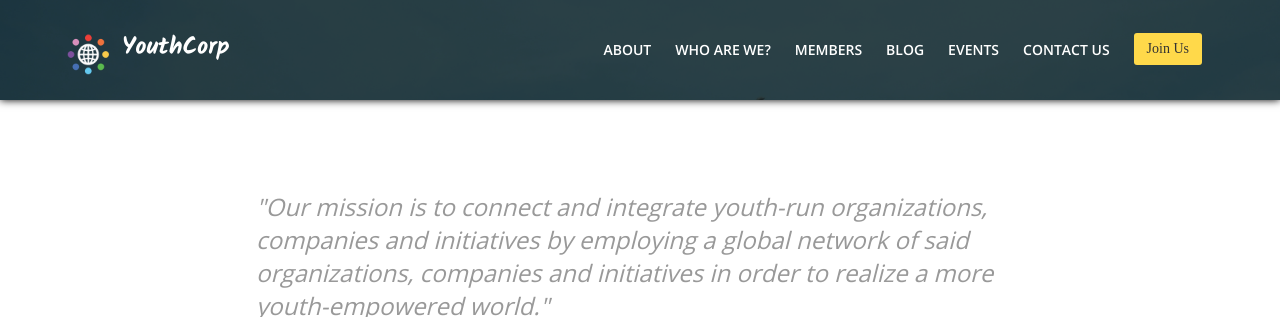
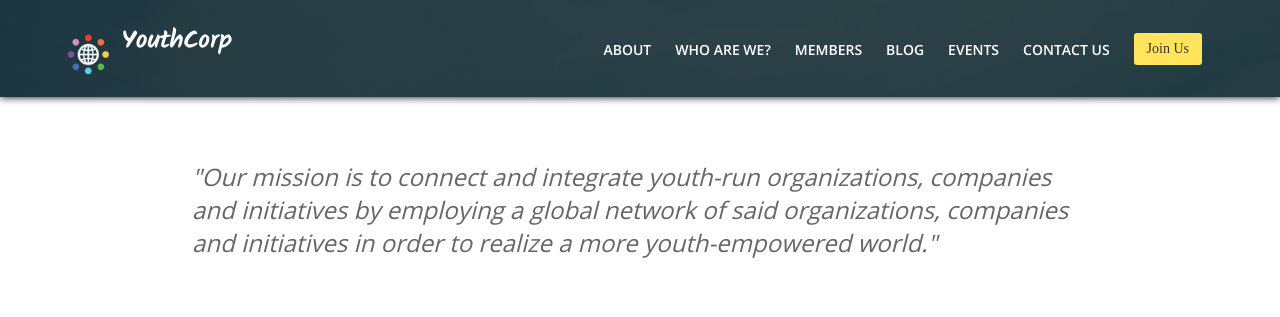
Before and after one commit to nrubin999/TYC, a PHP site: page /about.php in a window 1280 px wide. Shown: the top 317 px of the page. Run offline with PHP 8.4, Linux system fonts and the light colour scheme; some web fonts are replaced.

Commit message:
Various fixes/additions

```diff
--- a/about.php
+++ b/about.php
@@ -2,7 +2,8 @@
 <html>
 <head>
 <meta charset="UTF-8">
-<title>About | YC</title>
+<meta name="description" content="We're creating a global network of youth-run organizations. Join us and submit your initiative, company, project, or nonprofit today.">
+<title>About | YouthCorp</title>
 <link type="text/css" rel="stylesheet" href="styles/styles.css">
 <link type="text/css" rel="stylesheet" href="styles/animations.css">
 <script src="scripts/script.js"></script>
@@ -11,17 +12,20 @@
 <body>
 <?php include_once("analyticstracking.php") ?>
 <?php include 'nav.php' ?>
-<div style="width:100%;height:160px"></div>
+<div style="width:100%;height:100px"></div>
+
 <div id="mission"><em>
-"Our mission is to connect and integrate youth-run organizations, companies and initiatives by employing a global network of said organizations, companies and initiatives in order to realize a more <br>youth-empowered world."</em>
+"Our mission is to connect and integrate youth-run organizations, companies and initiatives by employing a global network of said organizations, companies and initiatives in order to realize a more youth-empowered world."</em>
 </em></div>
-<iframe width='80%' height='350px' frameBorder='0' src='https://a.tiles.mapbox.com/v4/nickrubin.k42llhmp/attribution,zoompan,geocoder,share.html?access_token=pk.eyJ1Ijoibmlja3J1YmluIiwiYSI6InduWTU3MTQifQ.-uvHxAZUG7-SUUdAUewHCA'></iframe>
+<iframe width='100%' height='250px' style="display:block;margin:0px auto;" frameBorder='0' src='https://a.tiles.mapbox.com/v4/nickrubin.k42llhmp/attribution,zoompan,geocoder,share.html?access_token=pk.eyJ1Ijoibmlja3J1YmluIiwiYSI6InduWTU3MTQifQ.-uvHxAZUG7-SUUdAUewHCA'></iframe>
 <div id="missionbelow">
 <!--The YouthCorp is a global network of youth-run companies, initiatives, nonprofits and organizations seeking to amalgamate and mobilise the resources, innovations and outreach of its members to empower the youth and nurture young entrepreneurs on an international scale.<br><br>
 It's simple. Any and every youth-run company, initiative, nonprofit, and organization is invited to join us. -->
-Lorem ipsum dolor sit amet, consectetur adipiscing elit. Mauris sit amet metus vel libero consequat bibendum ut eu nisi. Fusce a turpis vitae dui congue malesuada nec ac erat. Nunc quis sapien convallis, vulputate purus eget, gravida nunc. Mauris non commodo enim, nec molestie augue. Quisque vel libero vitae lectus commodo ultrices a in urna. Aliquam sollicitudin sem non finibus iaculis. Duis eu accumsan libero. Mauris eu elit lobortis, interdum lectus eget, faucibus nisl. Maecenas aliquam consectetur neque et rutrum. Praesent consectetur augue a massa venenatis, quis placerat nunc imperdiet. Nullam tortor lacus, facilisis quis efficitur ut, sodales a urna. Ut in massa sagittis, tristique nisl pellentesque, sodales turpis. Pellentesque lobortis semper tellus non posuere. Aliquam nec nulla vel mauris placerat feugiat. Phasellus sagittis augue non risus vestibulum faucibus. Phasellus eget porta risus.<br><br>
-Pellentesque arcu augue, tincidunt id semper vitae, pharetra quis felis. Maecenas eget placerat ipsum, sit amet auctor metus. Nunc quis leo consequat, pharetra dui ut, semper nisl. Quisque pulvinar pellentesque velit eget rhoncus. Interdum et malesuada fames ac ante ipsum primis in faucibus. Nam vestibulum eros et nisl vestibulum gravida. Maecenas fermentum nibh eu enim sagittis convallis.<br><br>
-Aliquam ipsum quam, porttitor vitae luctus non, dictum id lacus. Ut a semper dui. Quisque id dolor at lorem tincidunt ultrices. Ut libero lacus, lacinia pulvinar placerat quis, convallis non quam. Vivamus quis sodales justo. Ut tempor nulla ut consectetur porttitor. Mauris ac iaculis nibh, quis aliquet tellus. Ut nec neque ex. Nunc nisl neque, pulvinar eleifend blandit ut, pharetra a tortor. Praesent condimentum mauris sed euismod imperdiet. Nullam quis laoreet velit. Sed in elit tempor, rhoncus nunc ornare, rhoncus lacus.
+The YouthCorp is a global network of youth-run companies, initiatives, nonprofits and organizations seeking to amalgamate and mobilize the resources, innovations and outreach of its members to empower the youth and nurture young entrepreneurs on an international scale.
+<br><br>
+We focus on one global issue annually and organize our collective resources to fight that issue. We seek to build a better and more connected world through conferences, calls, and global movements. We connect through a variety of platforms and encourage youth from all nations to work together to build a better world.
+<br><br>
+Our key founders met at the the educational summer program, Yale Young Global Scholars. Inspired by the focus on global changemaking, they were sought to build a network similar to the international youth leaders at the program and started Youth Corp.
 </div>
 <?php include 'footer.php' ?>
 </body>
--- a/blog.php
+++ b/blog.php
@@ -2,7 +2,8 @@
 <html>
 <head>
 <meta charset="UTF-8">
-<title>Blog | YC</title>
+<title>Blog | YouthCorp</title>
+<meta name="description" content="We're creating a global network of youth-run organizations. Join us and submit your initiative, company, project, or nonprofit today.">
 <link type="text/css" rel="stylesheet" href="styles/styles.css">
 <link type="text/css" rel="stylesheet" href="styles/animations.css">
 <script src="scripts/script.js"></script>
--- a/contact.php
+++ b/contact.php
@@ -2,7 +2,8 @@
 <html>
 <head>
 <meta charset="UTF-8">
-<title>Contact | YC</title>
+<meta name="description" content="We're creating a global network of youth-run organizations. Join us and submit your initiative, company, project, or nonprofit today.">
+<title>Contact | YouthCorp</title>
 <link type="text/css" rel="stylesheet" href="styles/styles.css">
 <link type="text/css" rel="stylesheet" href="styles/animations.css">
 <script src="scripts/script.js"></script>
--- a/events.php
+++ b/events.php
@@ -2,7 +2,8 @@
 <html>
 <head>
 <meta charset="UTF-8">
-<title>Events | YC</title>
+<meta name="description" content="We're creating a global network of youth-run organizations. Join us and submit your initiative, company, project, or nonprofit today.">
+<title>Events | YouthCorp</title>
 <link type="text/css" rel="stylesheet" href="styles/styles.css">
 <link type="text/css" rel="stylesheet" href="styles/animations.css">
 <script src="scripts/script.js"></script>
--- a/fonts/_notes/dwsync.xml
+++ b/fonts/_notes/dwsync.xml
@@ -13,7 +13,7 @@
 <file name="Courgette-Regular.ttf" server="nicholasrub.in/public_html/tyc/" local="3497446390" remote="3497457180" Dst="-1" />
 <file name="PermanentMarker.ttf" server="nicholasrub.in/public_html/tyc/" local="3497446390" remote="3497457180" Dst="-1" />
 <file name="FloodStd.otf" server="nicholasrub.in/public_html/tyc/" local="3497468916" remote="3497479860" Dst="-1" />
-<file name="Kalam-Bold.ttf" server="nicholasrub.in/public_html/tyc/" local="3497470886" remote="3497482320" Dst="-1" />
+<file name="Kalam-Bold.ttf" server="nicholasrub.in/public_html/tyc/" local="3487766516" remote="3498162240" Dst="-1" />
 <file name="Kalam-Light.ttf" server="nicholasrub.in/public_html/tyc/" local="3497470886" remote="3497482320" Dst="-1" />
 <file name="Kalam-Regular.ttf" server="nicholasrub.in/public_html/tyc/" local="3497470886" remote="3497482320" Dst="-1" />
 </dwsync>
--- a/footer.php
+++ b/footer.php
@@ -22,7 +22,7 @@
         <td><a href="about.php">Our Mission</a></td>
     </tr>
     <tr>
-    	<td>Press</td>
+    	<td style="cursor:auto!important">Press</td>
         <td onClick="showLogin('mainlogin','darkenthree');">Get Involved</td>
     </tr>
     <tr>
--- a/members.php
+++ b/members.php
@@ -2,6 +2,7 @@
 <html>
 <head>
 <meta charset="UTF-8">
+<meta name="description" content="We're creating a global network of youth-run organizations. Join us and submit your initiative, company, project, or nonprofit today.">
 <title>Members | YC</title>
 <link type="text/css" rel="stylesheet" href="styles/styles.css">
 <link type="text/css" rel="stylesheet" href="styles/animations.css">
--- a/styles/_notes/dwsync.xml
+++ b/styles/_notes/dwsync.xml
@@ -1,5 +1,5 @@
 <?xml version="1.0" encoding="utf-8" ?>
 <dwsync>
 <file name="animations.css" server="nicholasrub.in/public_html/tyc/" local="3462590232" remote="3496855560" Dst="-1" />
-<file name="styles.css" server="nicholasrub.in/public_html/tyc/" local="3498095155" remote="3498109500" Dst="-1" />
+<file name="styles.css" server="nicholasrub.in/public_html/tyc/" local="3498170590" remote="3498184980" Dst="-1" />
 </dwsync>
--- a/styles/styles.css
+++ b/styles/styles.css
@@ -4,6 +4,11 @@
 p {
 	margin:0px;
 	padding:0px;
+}
+
+a {
+  color: inherit;
+  text-decoration: inherit;
 }
 
 #footer a {
@@ -36,6 +41,8 @@ p {
    #logoname {
 	   text-align:center!important;
 	   float:none!important;
+	   margin-top:0px!important;
+	   padding-top:0px!important;
    }
    #logo {
 	   width:64px!important;
@@ -45,6 +52,8 @@ p {
 	   margin-right:auto!important;
 	   float:none!important;
 	   padding-top:0px!important;
+	   padding-bottom:0px!important;
+	   margin-bottom:0px!important;
    }
    #top {
 	   padding-top:20px!important;
@@ -93,6 +102,7 @@ body {
 @font-face {
 	font-family:marker;
 	src:url(../fonts/Kalam-Bold.ttf);
+	font-weight:bold;
 }
 
 @font-face {
@@ -110,7 +120,7 @@ body {
 
 #singlenav {
 	width: 100%;
-	height: 100px;
+	height: auto;
 	background-image:url(../images/background.png);
 	background-size:cover;
 	position:fixed;
@@ -128,7 +138,7 @@ body {
 #logoname {
 	font-family:marker;
 	color:white;
-	font-size:24px;
+	font-size:26px;
 	margin:28px 0px 0px 0px;
 	padding:0px;
 	float:left;
@@ -173,7 +183,7 @@ div ul li:hover {
 }
 
 #joinus {
-	background-color:#FFD94A;
+	background-color:#ffe45c;
 	padding:8px 13px 8px 13px;
 	font-family:opensans-bold!important;
 	border-radius:3px;
@@ -217,7 +227,7 @@ div ul li:hover {
 
 #yellow {
 	height:45px;
-	background-color:#FFD94A;
+	background-color:#ffe45c;
 	padding:37px;
 }
 
@@ -335,7 +345,7 @@ div ul li:hover {
 #events {
 	height:440px;
 	padding-top:30px;
-	background-color:#FFD94A;
+	background-color:#ffe45c;
 }
 
 #eventtitle {
@@ -621,7 +631,7 @@ div ul li:hover {
 	height:40px;
 	border-radius:2px;
 	width:440px;
-	background-color:#FFD94A;
+	background-color:#ffe45c;
 	display:inline-block;
 	margin:-50px 13% 0px 0px;
 	text-align:center;
@@ -729,7 +739,7 @@ div ul li:hover {
 }
 
 .activeheadshot {
-	border:4px solid #FFD94A !important;
+	border:4px solid #ffe45c !important;
 	height:217px!important;
 	width:192px!important;
 	transition:ease all .1s !important;
@@ -768,14 +778,14 @@ div ul li:hover {
 }
 
 #mission {
-	width:60%;
+	width:70%;
 	height:100px;
 	/*background-image:url(../images/holi.png);*/
 	display:block;
 	background-size:contain;
 	margin:0px auto;
-	padding:30px 60px 60px 60px;
-	color:#999999;
+	padding:60px 60px 60px 60px;
+	color:#666666;
 	font-family:opensans-regular;
 	font-size:24px;
 	border-radius:4px;
@@ -847,7 +857,7 @@ div ul li:hover {
 	height:45px;
 	margin-left:10%;
 	display:block;
-	background-color:#FFD94A;
+	background-color:#ffe45c;
 	border:0px;
 	color:#2f4751;
 	font-family:opensans-semibold;
@@ -859,7 +869,7 @@ div ul li:hover {
 
 #contactsubmit:hover {
 	background-color:white;
-	border:2px solid #FFD94A;
-	color:#FFD94A;
+	border:2px solid #ffe45c;
+	color:#ffe45c;
 	transition:ease all .1s;
 }
--- a/who.php
+++ b/who.php
@@ -2,7 +2,8 @@
 <html>
 <head>
 <meta charset="UTF-8">
-<title>Who? | YC</title>
+<meta name="description" content="We're creating a global network of youth-run organizations. Join us and submit your initiative, company, project, or nonprofit today.">
+<title>Who? | YouthCorp</title>
 <link type="text/css" rel="stylesheet" href="styles/styles.css">
 <link type="text/css" rel="stylesheet" href="styles/animations.css">
 <script src="scripts/script.js"></script>
```
Also changed, not shown: _notes/dwsync.xml (+9 -9 lines), index.php (+5 -3 lines), fonts/Kalam-Bold.ttf.
